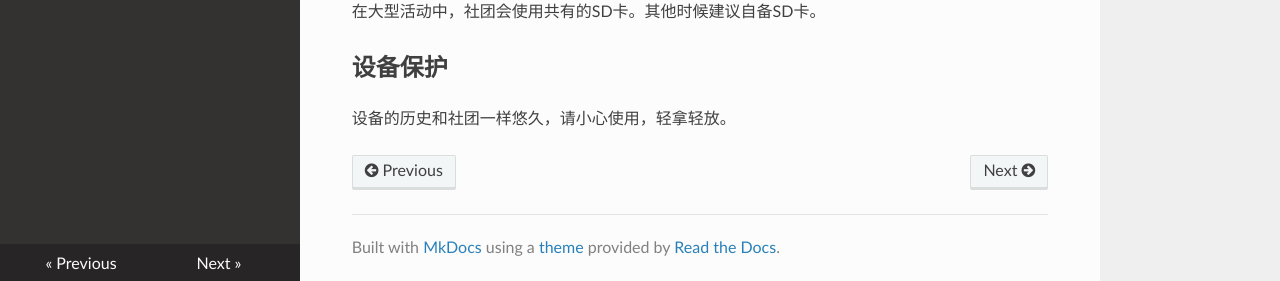
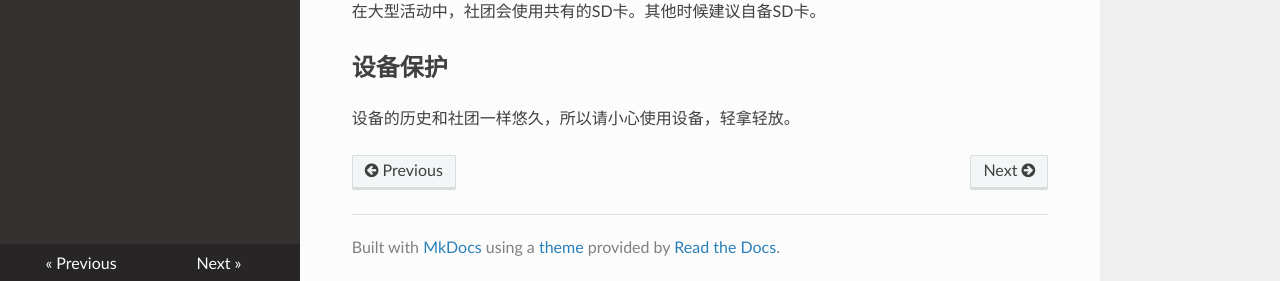
Before and after one commit to Github-DVIA/DVIA, an MkDocs documentation site: the page built from docs/basicdv.md, in a window 1280 px wide and 1164 px high. Shown: the part 880-1161 px from the top of the window. Built offline with MkDocs 1.6.1, drawn with Linux system fonts in a browser that asks for light colours; nearby versions of some CDN libraries.

Commit message:
update basicdv.md

```diff
--- a/docs/basicdv.md
+++ b/docs/basicdv.md
@@ -28,4 +28,4 @@
 
 ## 设备保护
 
-设备的历史和社团一样悠久，请小心使用，轻拿轻放。
+设备的历史和社团一样悠久，所以请小心使用设备，轻拿轻放。
```
